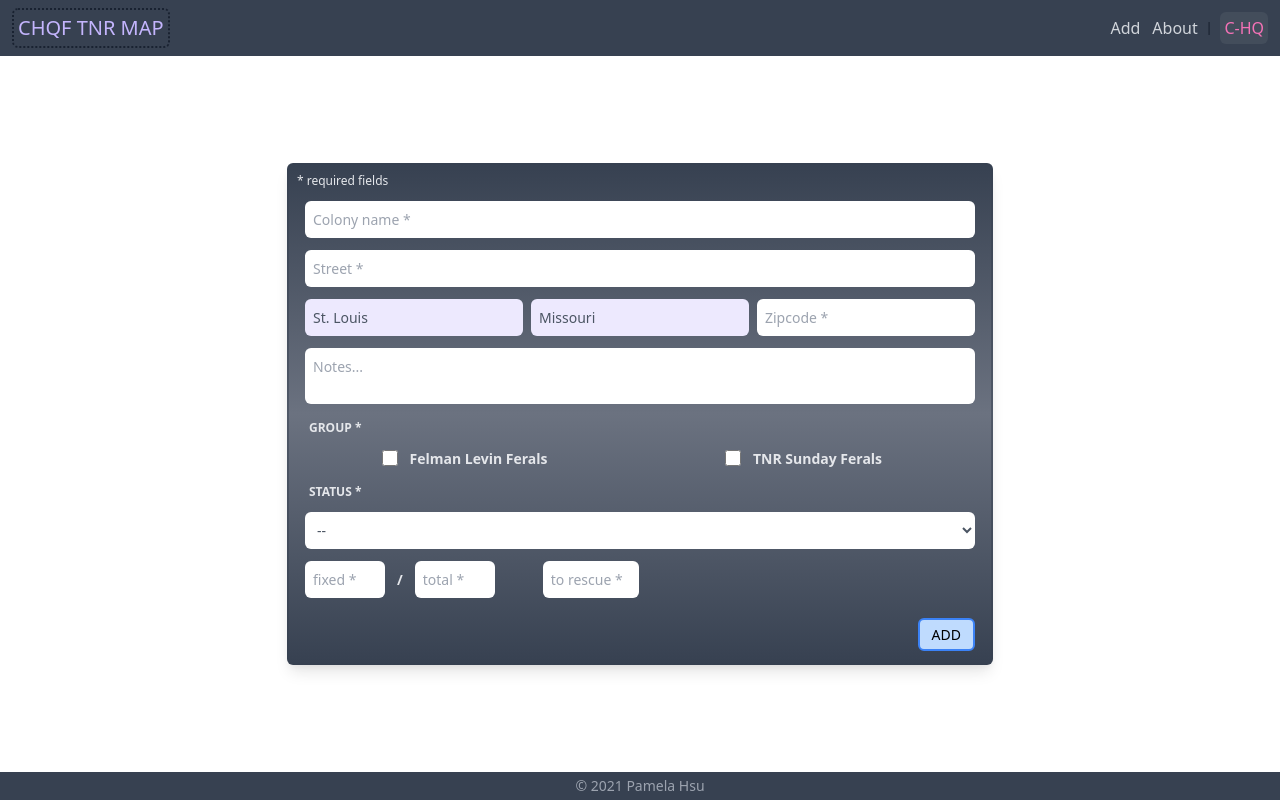
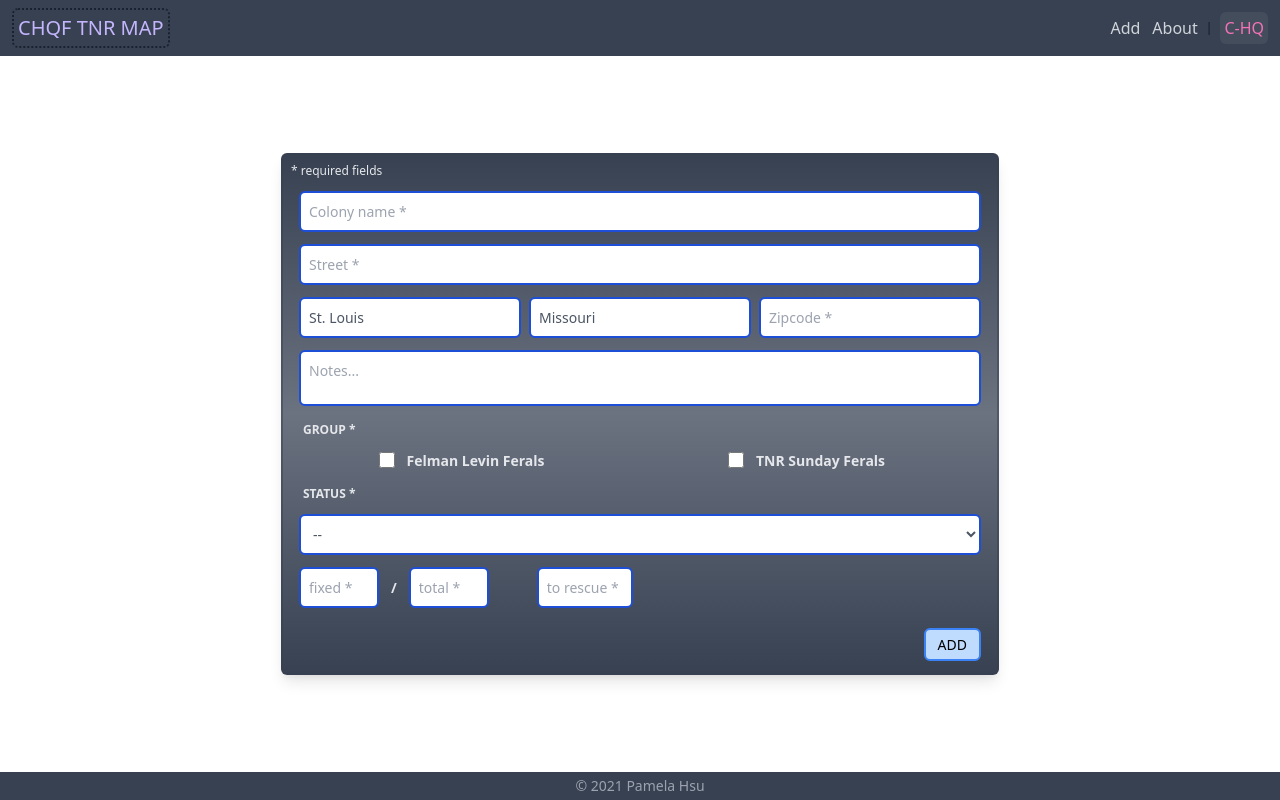
Before and after one commit to p-hsu/chqf_tnr_mapping_resource, a Next.js app: page /add in a window 1280 px wide. Built offline with nearby package versions, Linux system fonts and the light colour scheme.

Commit message:
minor border/ring changes

```diff
--- a/components/Form.js
+++ b/components/Form.js
@@ -19,8 +19,8 @@ const Form = () => {
                     <input type="text" placeholder="Street *" className="form-input"/>
                 </div>
                 <div className="form-div grid grid-cols-3 gap-2">
-                    <input type="text" className="form-input bg-purple-100" value="St. Louis"/>
-                    <input type="text" className="form-input bg-purple-100" value="Missouri"/>
+                    <input type="text" className="form-input bg-white cursor-not-allowed" value="St. Louis"/>
+                    <input type="text" className="form-input bg-white cursor-not-allowed" value="Missouri"/>
                     <input type="text" placeholder="Zipcode *" className="form-input"/>
                 </div>
                 <div className="form-div h-14">
--- a/styles/style.css
+++ b/styles/style.css
@@ -9,7 +9,7 @@
        @apply my-3 mx-2 flex text-gray-600
     }
     .form-input {
-        @apply p-2 rounded-md focus:outline-none focus:ring-2 focus:ring-blue-500 flex-grow
+        @apply p-2 bg-white border-2 border-blue-700 rounded-md  focus:outline-none focus:ring-2 focus:ring-blue-500 flex-grow
     }
 };
 @tailwind utilities;
```
